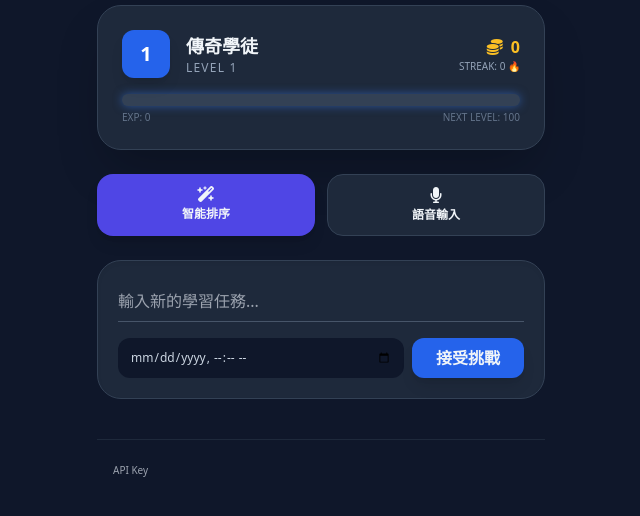
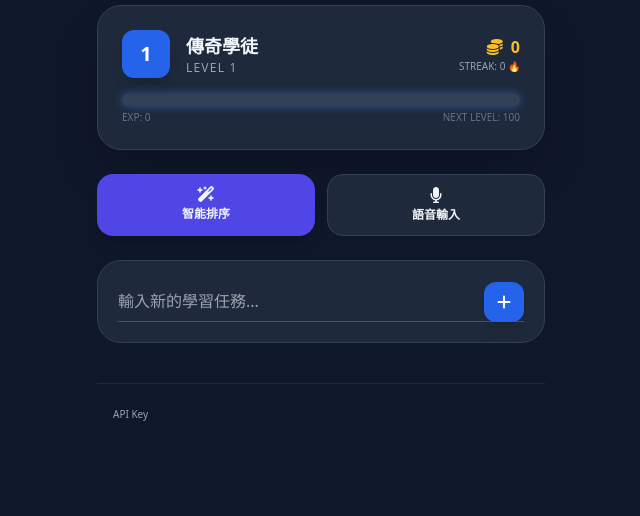
Before and after one commit to alankwok321/ai-image-generator, a plain HTML site: page index.html in a window 1280 px wide. Shown: the part 134-650 px from the top of the page, without its empty margins (319-959 px from the left). Drawn offline with nearby package versions, Linux system fonts and the light colour scheme.

Commit message:
Simplify UI: removed scheduling and date features for a cleaner focus on tasks

```diff
--- a/index.html
+++ b/index.html
@@ -74,10 +74,11 @@
 
         <!-- 新增任務 -->
         <div class="bg-slate-800 rounded-3xl p-5 mb-6 border border-slate-700 shadow-inner">
-            <input id="task-input" type="text" placeholder="輸入新的學習任務..." class="w-full bg-transparent border-b border-slate-600 mb-4 py-2 outline-none focus:border-blue-500 text-slate-200">
-            <div class="flex gap-2">
-                <input id="task-date" type="datetime-local" class="flex-1 bg-slate-900 px-3 py-2 rounded-xl text-xs border-none text-slate-300">
-                <button id="add-btn" class="bg-blue-600 hover:bg-blue-500 px-6 py-2 rounded-xl font-bold transition shadow-lg">接受挑戰</button>
+            <div class="relative flex items-center mb-0">
+                <input id="task-input" type="text" placeholder="輸入新的學習任務..." class="w-full bg-transparent border-b border-slate-600 py-2 pr-12 outline-none focus:border-blue-500 text-slate-200">
+                <button id="add-btn" class="absolute right-0 bg-blue-600 hover:bg-blue-500 text-white w-10 h-10 rounded-xl font-bold transition shadow-lg flex items-center justify-center">
+                    <i class="fas fa-plus"></i>
+                </button>
             </div>
         </div>
 
@@ -147,7 +148,6 @@
                 div.innerHTML = `
                     <div class="flex-1">
                         <h3 class="font-bold text-slate-200 text-sm">${task.text}</h3>
-                        <p class="text-[10px] text-slate-500 mt-1"><i class="far fa-clock mr-1"></i> ${task.date ? new Date(task.date).toLocaleString() : '探索中'}</p>
                     </div>
                     <div class="flex gap-2">
                         <button onclick="completeTask(${index})" class="bg-green-600/20 text-green-500 hover:bg-green-600 hover:text-white p-2 rounded-lg transition">
@@ -193,9 +193,8 @@
 
         document.getElementById('add-btn').onclick = () => {
             const text = document.getElementById('task-input').value;
-            const date = document.getElementById('task-date').value;
             if (!text) return;
-            state.tasks.push({ text, date });
+            state.tasks.push({ text, completed: false });
             document.getElementById('task-input').value = '';
             saveState();
         };
```
